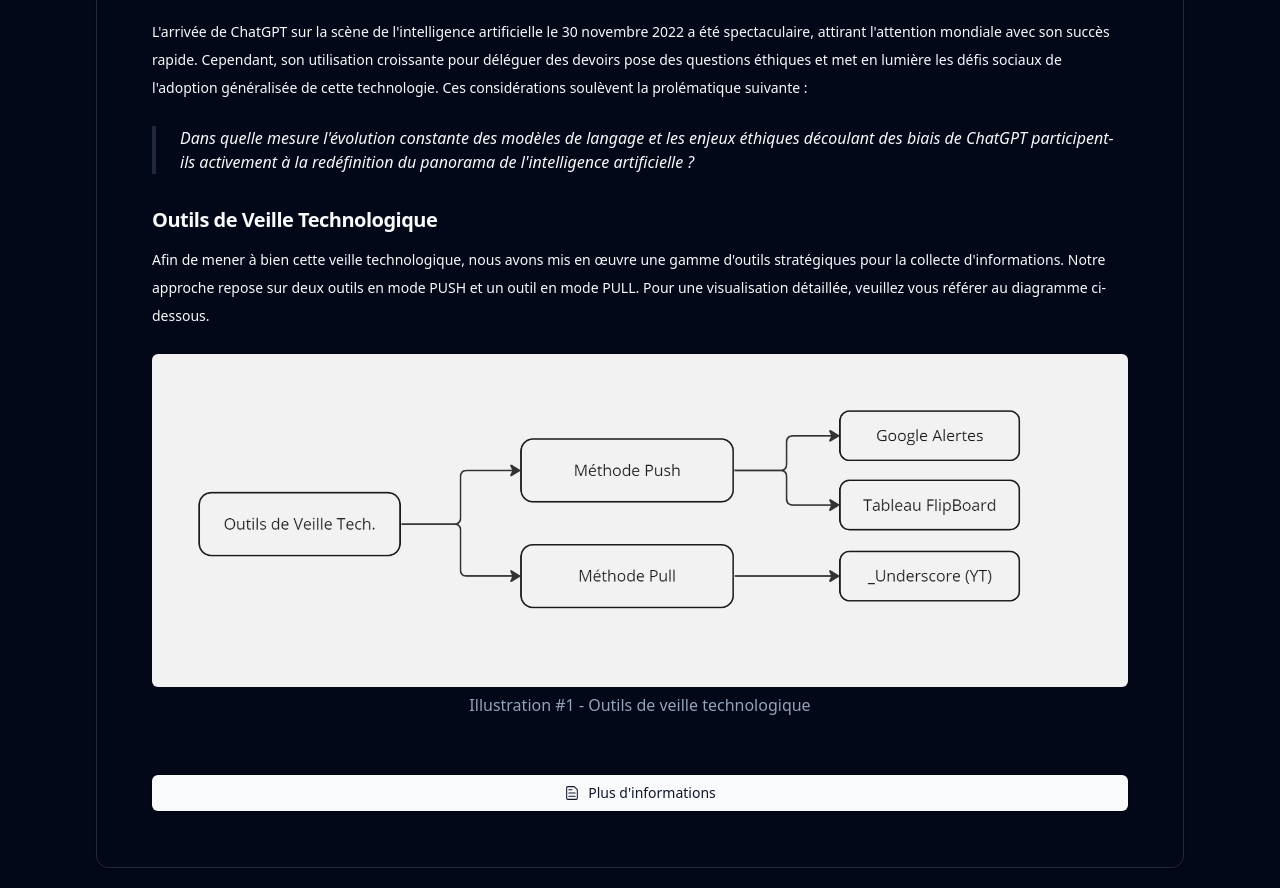
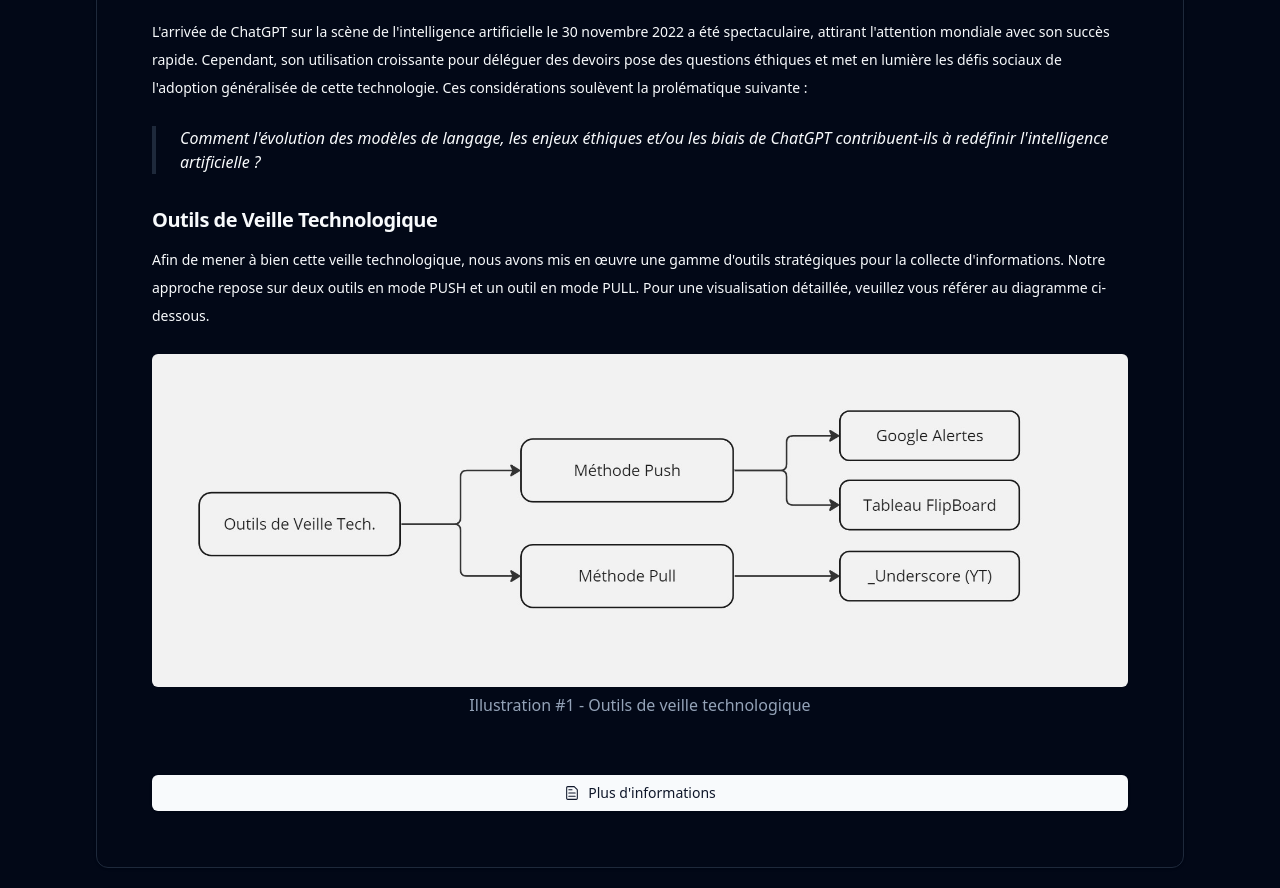
Before and after one commit to MrInspection/Chevalier, a React (Vite) app: page /research in a window 1280 px wide. Shown: the part 860-1748 px from the top of the page. Built offline with nearby package versions, Linux system fonts and the light colour scheme.

Commit message:
Minor changes

```diff
--- a/src/pages/research/data/tech-articles/tech-research.jsx
+++ b/src/pages/research/data/tech-articles/tech-research.jsx
@@ -1,4 +1,4 @@
-import {FileTextIcon} from "@radix-ui/react-icons";
+import {ExclamationTriangleIcon, FileTextIcon, RocketIcon} from "@radix-ui/react-icons";
 import {
     Card,
     CardContent,
@@ -9,7 +9,6 @@ import {
 } from "@/components/ui/card"
 import {PublicationsSection} from "@/pages/research/data/tech-articles/publications-section.jsx";
 import {Button} from "@/components/ui/button.jsx";
-
 
 export function TechResearch() {
     return (
@@ -45,10 +44,8 @@ export function TechResearch() {
                                 soulèvent la prolématique suivante :
                             </p>
                             <blockquote className="mt-6 border-l-4 pl-6 italic">
-                                Dans quelle mesure l{"'"}évolution constante des modèles de langage
-                                et les enjeux éthiques découlant des biais de ChatGPT participent-ils
-                                activement à la redéfinition du panorama de l{"'"}intelligence
-                                artificielle ?
+                                Comment l{"'"}évolution des modèles de langage, les enjeux éthiques et/ou les
+                                biais de ChatGPT contribuent-ils à redéfinir l{"'"}intelligence artificielle ?
                             </blockquote>
                         </div>
                         <div className={"mb-14"}>
```
